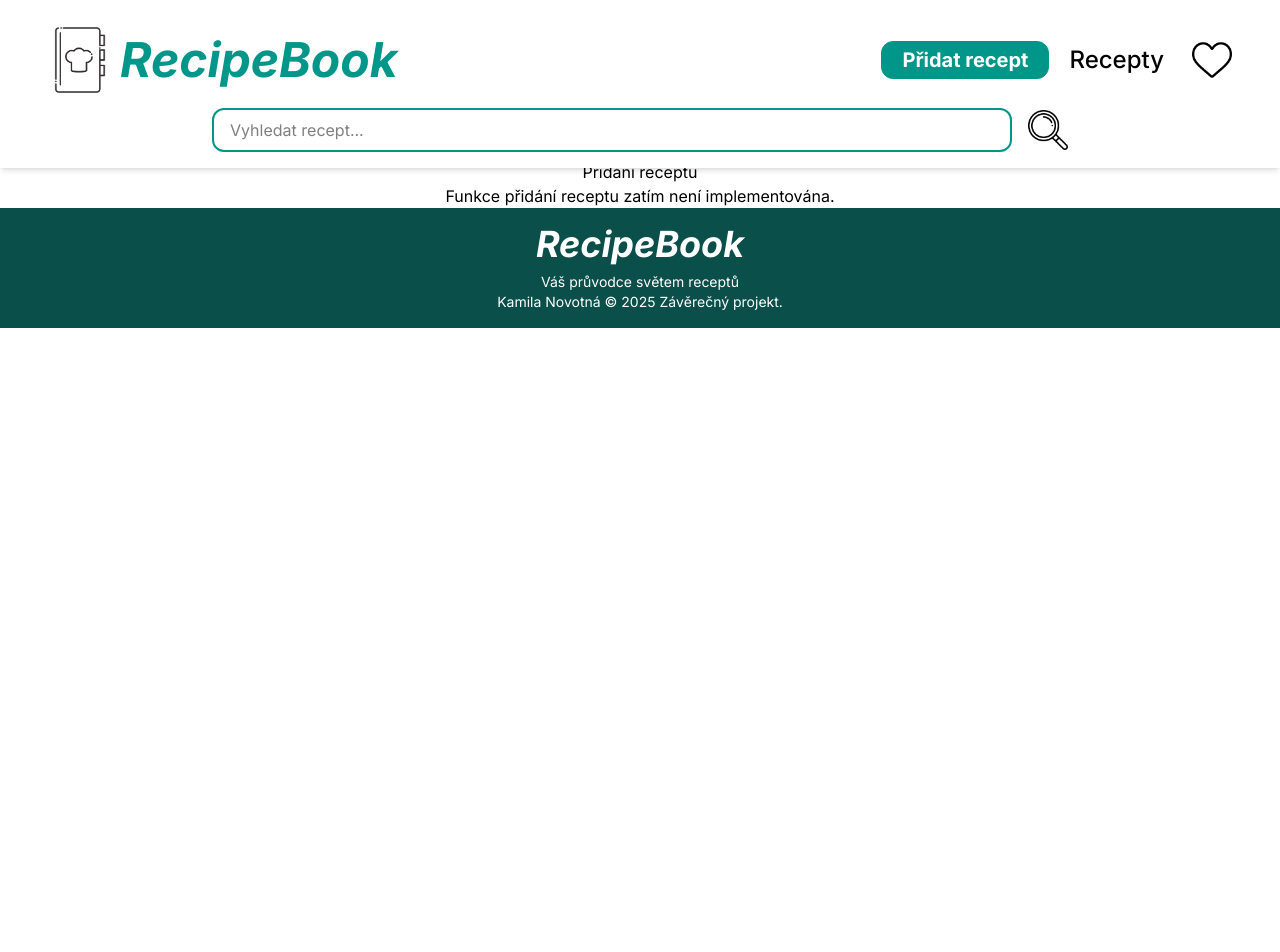
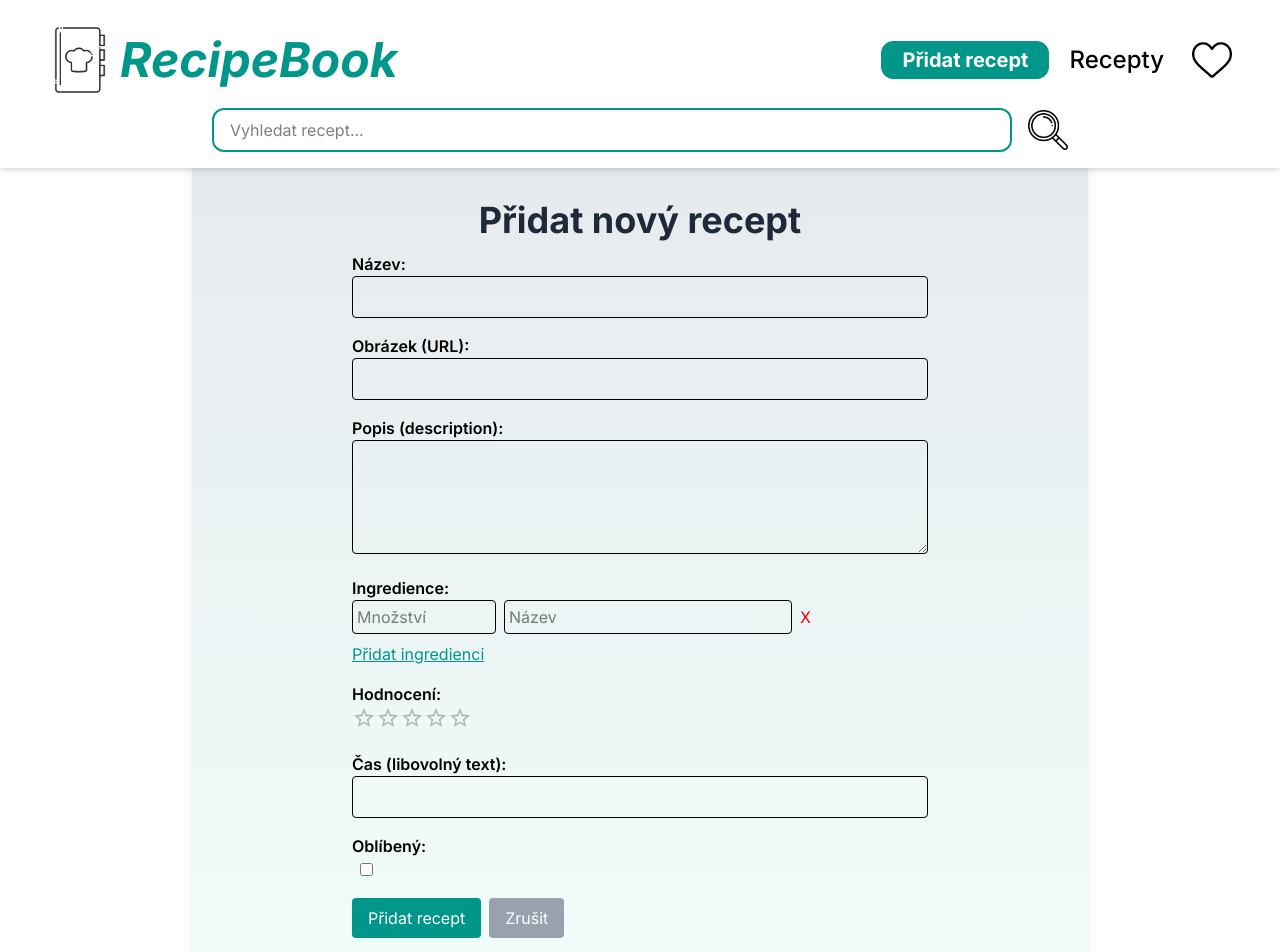
Before and after one commit to Kamila1N/zaverecny-projekt, a React (Vite) app: page /newRecipes in a window 1280 px wide. Shown: the top 952 px of the page. Before the commit the page ends 800 px from the top, so only its background shows below. Built offline with nearby package versions, Linux system fonts and the light colour scheme.

Commit message:
dodělání přidání receptu

```diff
--- /dev/null
+++ b/src/components/Body/AddRecipe.jsx
@@ -0,0 +1,131 @@
+import { useState } from "react";
+import { useNavigate } from "react-router-dom";
+import { supabase } from "../../supabase.js";
+import Rating from "@mui/material/Rating";
+
+export function AddRecipe() {
+    const [form, setForm] = useState({
+        title: "",
+        image: "",
+        description: "",
+        ingredients: [{ name: "", amount: "" }],
+        rating: 0,
+        time: "",
+        favorite: false
+    });
+    const [loading, setLoading] = useState(false);
+    const [error, setError] = useState("");
+    const navigate = useNavigate();
+
+    const handleChange = (e) => {
+        const { name, value, type, checked } = e.target;
+        setForm((prev) => ({
+            ...prev,
+            [name]: type === "checkbox" ? checked : value
+        }));
+    };
+
+    const handleIngredientChange = (idx, field, value) => {
+        setForm((prev) => ({
+            ...prev,
+            ingredients: prev.ingredients.map((ing, i) =>
+                i === idx ? { ...ing, [field]: value } : ing
+            )
+        }));
+    };
+
+    const handleAddIngredient = () => {
+        setForm((prev) => ({
+            ...prev,
+            ingredients: [...prev.ingredients, { name: "", amount: "" }]
+        }));
+    };
+
+    const handleRemoveIngredient = (idx) => {
+        setForm((prev) => ({
+            ...prev,
+            ingredients: prev.ingredients.filter((_, i) => i !== idx)
+        }));
+    };
+
+    const handleSubmit = async (e) => {
+        e.preventDefault();
+        setLoading(true);
+        setError("");
+        const { error } = await supabase.from("recipes").insert([form]);
+        setLoading(false);
+        if (!error) {
+            navigate("/recipes-list");
+        } else {
+            setError("Chyba při ukládání receptu.");
+        }
+    };
+
+    return (
+        <div className="bg-white ">
+            <div className="pt-38 max-w-4xl md:pt-[230px] lg:pt-[180px] md:pt-40 xl:pt-40 bg-gradient-to-b from-gray-200 to-teal-50 mx-auto px-4 md:px-8 pb-10 min-h-screen rounded-xl shadow-lg mt-10">
+                <h1 className="text-4xl font-bold text-gray-800 mb-3 text-center">Přidat nový recept</h1>
+                <form onSubmit={handleSubmit} className="space-y-4 max-w-xl mx-auto">
+                    <div>
+                        <label className="block font-semibold">Název:</label>
+                        <input name="title" value={form.title} onChange={handleChange} className="w-full border rounded p-2" required />
+                    </div>
+                    <div>
+                        <label className="block font-semibold">Obrázek (URL):</label>
+                        <input name="image" type="text" value={form.image} onChange={handleChange} className="w-full border rounded p-2" />
+                    </div>
+                    <div>
+                        <label className="block font-semibold">Popis (description):</label>
+                        <textarea name="description" value={form.description} onChange={handleChange} className="w-full border rounded p-2" rows={4} />
+                    </div>
+                    <div>
+                        <label className="block font-semibold">Ingredience:</label>
+                        {form.ingredients.map((ing, idx) => (
+                            <div key={idx} className="flex gap-2 mb-2">
+                                <input
+                                    type="text"
+                                    placeholder="Množství"
+                                    value={ing.amount}
+                                    onChange={e => handleIngredientChange(idx, 'amount', e.target.value)}
+                                    className="border rounded p-1 w-1/4"
+                                />
+                                <input
+                                    type="text"
+                                    placeholder="Název"
+                                    value={ing.name}
+                                    onChange={e => handleIngredientChange(idx, 'name', e.target.value)}
+                                    className="border rounded p-1 w-2/4"
+                                />
+                                <button type="button" onClick={() => handleRemoveIngredient(idx)} className="text-red-600">X</button>
+                            </div>
+                        ))}
+                        <button type="button" onClick={handleAddIngredient} className="text-teal-600 underline">Přidat ingredienci</button>
+                    </div>
+                    <div>
+                        <label className="block font-semibold">Hodnocení:</label>
+                        <Rating
+                            name="rating"
+                            value={Number(form.rating) || 0}
+                            precision={0.5}
+                            max={5}
+                            onChange={(_, newValue) => setForm(prev => ({ ...prev, rating: newValue }))}
+                        />
+                    </div>
+                    <div>
+                        <label className="block font-semibold">Čas (libovolný text):</label>
+                        <input name="time" type="text" value={form.time} onChange={handleChange} className="w-full border rounded p-2" />
+                    </div>
+                    <div>
+                        <label className="block font-semibold">Oblíbený:</label>
+                        <input name="favorite" type="checkbox" checked={!!form.favorite} onChange={handleChange} className="ml-2" />
+                    </div>
+                    {error && <div className="text-red-600">{error}</div>}
+                    <div className="flex gap-2">
+                        <button type="submit" className="px-4 py-2 bg-teal-600 text-white rounded" disabled={loading}>Přidat recept</button>
+                        <button type="button" onClick={() => navigate(-1)} className="px-4 py-2 bg-gray-400 text-white rounded">Zrušit</button>
+                    </div>
+                </form>
+            </div>
+        </div>
+    );
+}
--- a/src/components/Body/AddRecipes.jsx
+++ /dev/null
@@ -1,9 +0,0 @@
-export function AddRecipes () {
-
-    return (
-        <div className="pt-40 text-center">
-            <h1>Přidání receptu</h1>
-            <p>Funkce přidání receptu zatím není implementována.</p>
-        </div>
-    );
-}
--- a/src/main.jsx
+++ b/src/main.jsx
@@ -8,7 +8,7 @@ import {RecipesList} from "./components/Body/RecipesList.jsx";
 import {DetailRecipe} from "./components/Body/DetailRecipe.jsx";
 
 import {BrowserRouter, Route, Routes} from "react-router-dom";
-import {AddRecipes} from "./components/Body/AddRecipes.jsx";
+import {AddRecipe} from "./components/Body/AddRecipe.jsx";
 
 
 
@@ -21,7 +21,7 @@ createRoot(document.getElementById('root')).render(
                     <Route index element={<HomePage/>}/>
                     <Route path="recipes-list" element={<RecipesList />} />
                     <Route path="recipes-list/:filter" element={<RecipesList />} />
-                    <Route path="newRecipes" element={<AddRecipes />} />
+                    <Route path="newRecipes" element={<AddRecipe />} />
                     <Route path="recept/:id" element={<DetailRecipe />} />
 
                 </Route>
```
Also changed, not shown: src/components/Body/DetailRecipe.jsx (+74 -16 lines).
